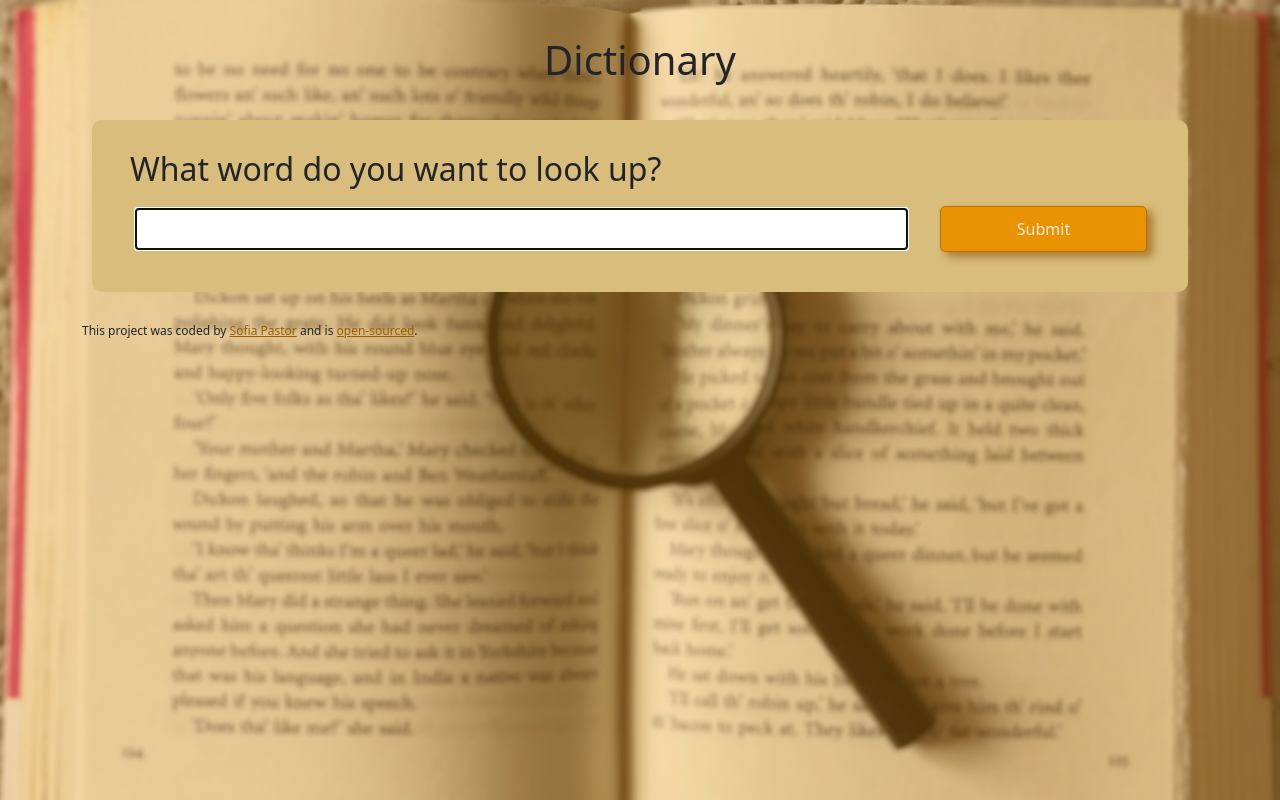
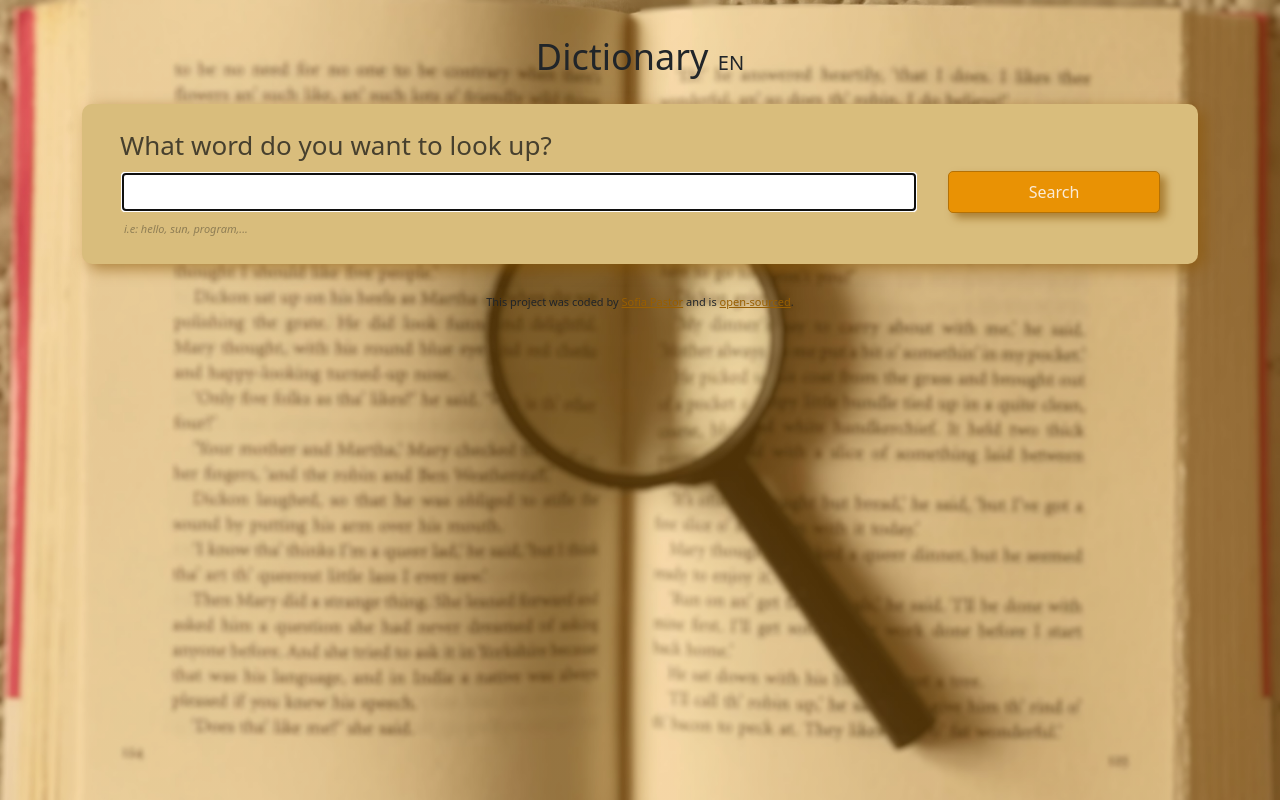
Before and after one commit to sofia-pastor/dictionary-project, a React (Create React App) app: page / in a window 1280 px wide. Built offline with nearby package versions, Linux system fonts and the light colour scheme.

Commit message:
styled remaining components

```diff
--- a/src/App.css
+++ b/src/App.css
@@ -1,12 +1,14 @@
 .App h1 {
   text-align: center;
+  font-size: 36px;
   margin: 30px 0 20px;
   line-height: 1.5;
 }
 
 .App footer {
-  margin-top: 30px;
-  font-size: 12px;
+  margin: 30px 0;
+  text-align: center;
+  font-size: 11px;
 }
 
 .App footer a {
--- a/src/App.js
+++ b/src/App.js
@@ -6,7 +6,9 @@ export default function App() {
     <div className="App">
       <div className="container">
         <div className="App-header">
-          <h1>Dictionary</h1>
+          <h1>
+            Dictionary <span className="fs-5">EN</span>
+          </h1>
         </div>
         <main>
           <Dictionary />
--- a/src/Dictionary.css
+++ b/src/Dictionary.css
@@ -1,18 +1,28 @@
+.Dictionary section {
+  background-color: rgb(217, 189, 124);
+  padding: 26px;
+  border-radius: 10px;
+  margin: 20px 0px;
+  box-shadow: 6px 5px 15px rgba(136, 84, 0, 0.6);
+  color: rgb(71, 64, 46);
+}
+
 .Dictionary form {
   text-align: center;
 }
 
 .Dictionary .input-form {
   width: 75%;
-  margin: 10px 30px 10px 0;
-  padding: 10px;
+  margin: 10px 30px 8px 0;
+  padding: 8px 10px;
   border-radius: 5px;
   border: 1px solid rgb(217, 189, 124);
+  color: rgb(71, 64, 46);
 }
 
 .Dictionary .form-button {
   width: 20%;
-  padding: 10px;
+  padding: 8px 10px;
   border-radius: 5px;
   background-color: rgb(233, 146, 4);
   color: antiquewhite;
@@ -25,13 +35,74 @@
   background-color: rgb(226, 139, 0);
 }
 
-.Dictionary section {
-  background-color: rgb(217, 189, 124);
-  padding: 30px;
-  border-radius: 10px;
-  margin: 30px 10px;
+.Dictionary .hint {
+  margin: 0 0 0 16px;
+  font-style: italic;
+  font-size: 11px;
+  opacity: 0.5;
+}
+
+.Dictionary h2,
+.Results h3,
+.Meaning h4 {
+  margin: 0 12px;
 }
 
 .Dictionary h2 {
-  margin-left: 8px;
+  font-size: 26px;
 }
+
+.Results h3 {
+  font-size: 28px;
+  line-height: 1.5;
+}
+
+.Results h5 {
+  opacity: 0.6;
+  font-size: 18px;
+  margin: 0 12px;
+  font-weight: 400;
+}
+
+.Meaning h4 {
+  font-size: 22px;
+  font-weight: 600;
+}
+
+.Meaning p {
+  margin: 5px 0 8px 12px;
+  opacity: 0.9;
+  font-size: 18px;
+}
+
+.Meaning .synonyms-container {
+  margin: 15px 0 0 12px;
+}
+
+.Meaning .synonym {
+  opacity: 0.8;
+  font-size: 14px;
+  margin: 0;
+  font-weight: 500;
+}
+
+.Meaning ul {
+  display: inline;
+  padding: 0;
+}
+
+.Meaning li {
+  display: inline-block;
+  padding-right: 20px;
+  opacity: 0.8;
+  font-size: 14px;
+  font-weight: 300;
+}
+
+.Meaning .example {
+  font-style: italic;
+  opacity: 0.8;
+  font-size: 14px;
+  margin-top: 6px;
+  font-weight: 300;
+}
--- a/src/Dictionary.js
+++ b/src/Dictionary.js
@@ -35,8 +35,9 @@ export default function Dictionary() {
             className="input-form"
             onChange={handleKeywordInput}
           />
-          <input type="submit" className="form-button" />
+          <input type="submit" value={"Search"} className="form-button" />
         </form>
+        <p className="hint">i.e: hello, sun, program,...</p>
       </section>
       <Results results={results} />
     </div>
--- a/src/Meaning.js
+++ b/src/Meaning.js
@@ -2,19 +2,15 @@ export default function Meaning(props) {
   function example() {
     let example = props.meaning.example;
     if (example) {
-      return (
-        <p className="example">
-          <em>example: {props.meaning.example}</em>
-        </p>
-      );
+      return <p className="example">{props.meaning.example}</p>;
     } else return null;
   }
 
   function synonym() {
     if (props.meaning.synonyms) {
       return (
-        <div>
-          <p>Synonyms:</p>
+        <div className="synonyms-container">
+          <p className="synonym">Synonyms:</p>
           <ul>
             {props.meaning.synonyms.map(function (synonym, index) {
               return <li key={index}>{synonym}</li>;
@@ -31,8 +27,8 @@ export default function Meaning(props) {
         <section>
           <h4>{props.meaning.partOfSpeech}</h4>
           <p>{props.meaning.definition}</p>
+          {example()}
           {synonym()}
-          {example()}
         </section>
       </div>
     );
--- a/src/Results.js
+++ b/src/Results.js
@@ -19,5 +19,7 @@ export default function Results(props) {
         })}
       </div>
     );
-  } else return null;
+  } else {
+    return null;
+  }
 }
```
